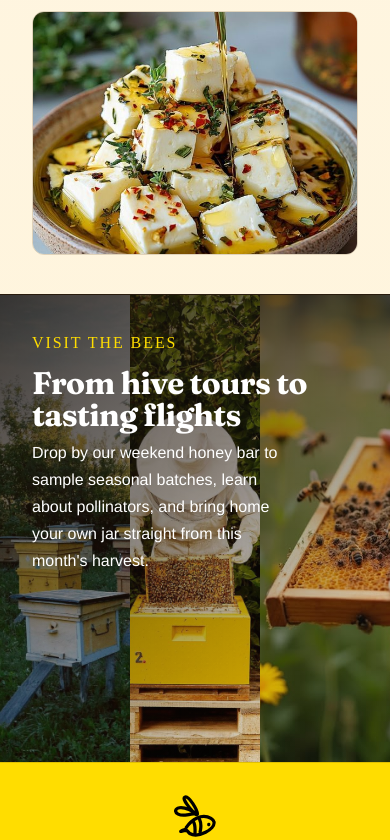
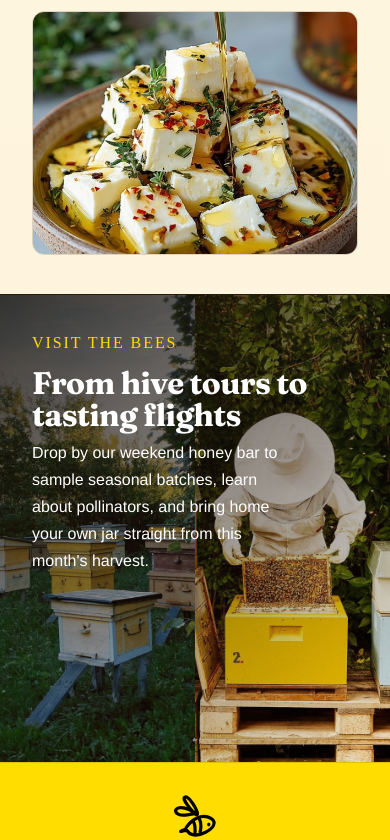
Before and after one commit to tildaegland/oh-honey, a website built with Vite: page index.html in a window 390 px wide. Shown: the part 2982-3822 px from the top of the page. Built offline with nearby package versions, Linux system fonts and the light colour scheme; files whose address does not match are found by name; a web font is replaced by a local one.

Commit message:
fix: adjust visitGallery grid layout for better responsiveness

```diff
--- a/src/sass/_section-visit.scss
+++ b/src/sass/_section-visit.scss
@@ -48,7 +48,7 @@
     }
 
     .visitGallery {
-        grid-template-columns: 1fr 1fr 1fr;
+        grid-template-columns: 1fr 1fr 0fr;
     }
 
     .sectionVisit .storyInner {
```
